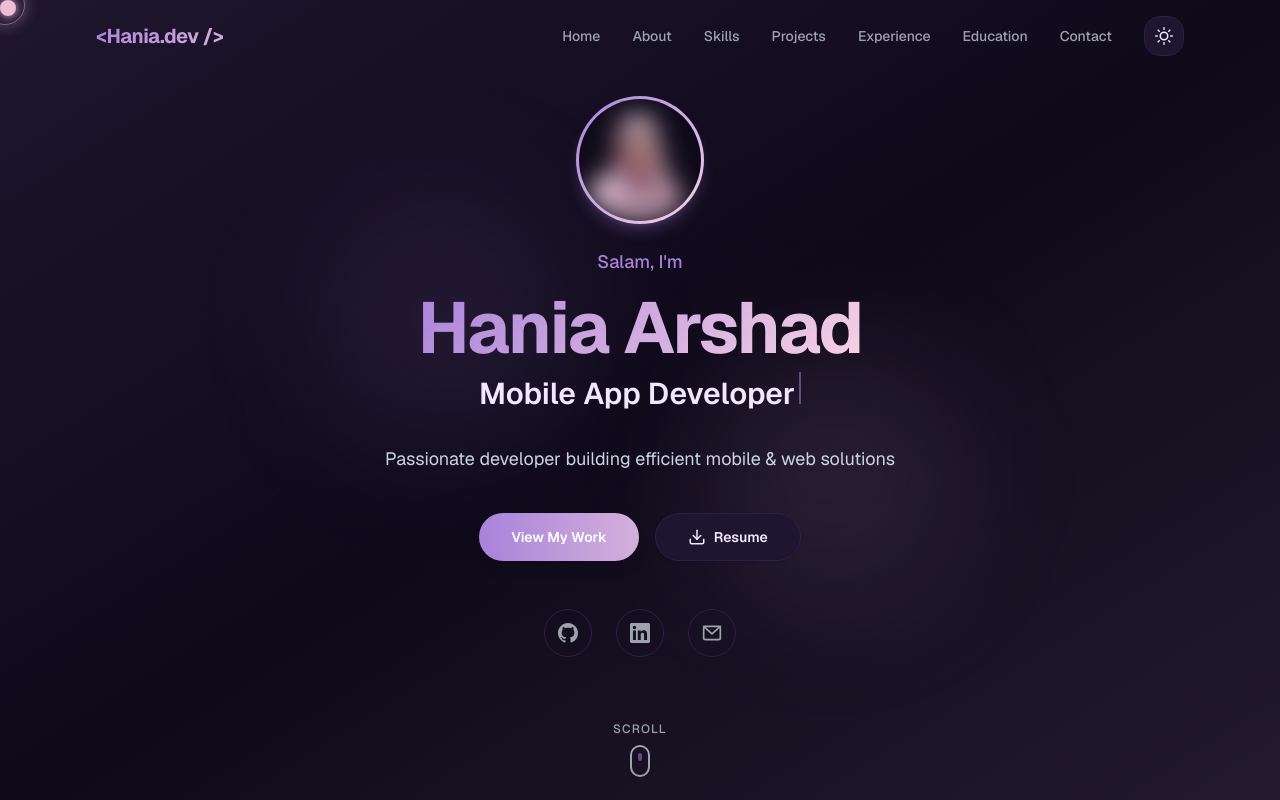
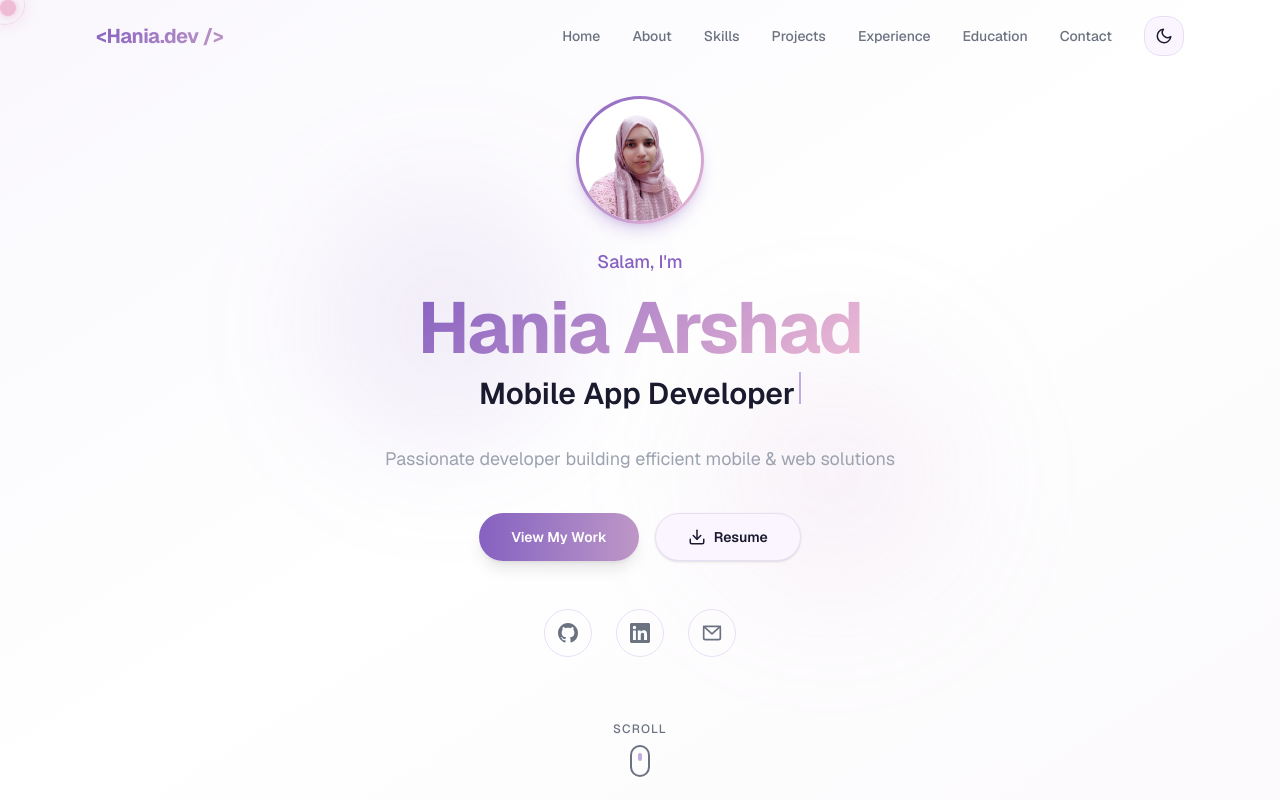
Before and after one commit to HANIAARSHAD890/portfolio_nextJS_website, a Next.js app: page / in a window 1280 px wide. Shown: the top 800 px of the page. Built offline with nearby package versions, Linux system fonts and the light colour scheme.

Commit message:
finalization pushed

```diff
--- a/app/components/Header.tsx
+++ b/app/components/Header.tsx
@@ -63,18 +63,29 @@ export function Header() {
         className={`fixed inset-0 z-40 flex flex-col items-center justify-center gap-8 bg-background transition-all duration-300 md:hidden ${
           isMobileMenuOpen ? "opacity-100 visible" : "opacity-0 invisible"
         }`}
+        onClick={() => setIsMobileMenuOpen(false)}
       >
+        <button
+          onClick={(e) => { e.stopPropagation(); setIsMobileMenuOpen(false); }}
+          className="absolute top-6 right-6 flex h-10 w-10 items-center justify-center rounded-lg border border-card-border text-foreground transition-colors hover:border-primary hover:text-primary"
+          aria-label="Close menu"
+        >
+          <CloseIcon size={20} />
+        </button>
+
+        <div onClick={(e) => e.stopPropagation()}>
           {navLinks.map((link) => (
             <a
               key={link.href}
               href={link.href}
               onClick={() => setIsMobileMenuOpen(false)}
-            className="text-2xl font-medium text-foreground transition-colors hover:text-primary"
+              className="block py-3 text-center text-2xl font-medium text-foreground transition-colors hover:text-primary"
             >
               {link.label}
             </a>
           ))}
         </div>
+      </div>
     </header>
   );
 }
--- a/app/components/Hero.tsx
+++ b/app/components/Hero.tsx
@@ -45,9 +45,6 @@ export function Hero() {
   const [showOverlay, setShowOverlay] = useState(false);
   const [isPeeking, setIsPeeking] = useState(false);
   const peekTimer = useRef<ReturnType<typeof setTimeout> | null>(null);
-  const [isTouchDevice] = useState(() =>
-    typeof window !== "undefined" && ("ontouchstart" in window || navigator.maxTouchPoints > 0)
-  );
 
   const handlePeek = useCallback(() => {
     setIsPeeking(true);
@@ -57,8 +54,8 @@ export function Hero() {
   }, []);
 
   const handleImageClick = useCallback(() => {
-    if (isTouchDevice) setShowOverlay(true);
-  }, [isTouchDevice]);
+    setShowOverlay(true);
+  }, []);
 
   return (
     <section
@@ -82,7 +79,7 @@ export function Hero() {
                     width={128}
                     height={128}
                     className={`h-full w-full rounded-full object-cover ${
-                      isPeeking || isTouchDevice ? "blur-0" : "blur-reveal"
+                      isPeeking ? "blur-0" : "blur-reveal"
                     }`}
                     onClick={handleImageClick}
                   />
--- a/app/context/ThemeContext.tsx
+++ b/app/context/ThemeContext.tsx
@@ -12,7 +12,14 @@ interface ThemeContextValue {
 const ThemeContext = createContext<ThemeContextValue | undefined>(undefined);
 
 export function ThemeProvider({ children }: { children: React.ReactNode }) {
-  const [theme, setTheme] = useState<Theme>("dark");
+  const [theme, setTheme] = useState<Theme>(() => {
+    if (typeof window !== "undefined") {
+      const stored = localStorage.getItem("theme");
+      if (stored === "light" || stored === "dark") return stored;
+      return window.matchMedia("(prefers-color-scheme:dark)").matches ? "dark" : "light";
+    }
+    return "dark";
+  });
 
   useEffect(() => {
     const root = document.documentElement;
--- a/app/globals.css
+++ b/app/globals.css
@@ -161,10 +161,13 @@
 }
 
 @utility blur-reveal {
-  filter: blur(12px);
+  filter: blur(0);
   transition: filter 0.5s ease;
-  &:hover {
-    filter: blur(0);
+  @media (hover: hover) and (pointer: fine) {
+    filter: blur(12px);
+    &:hover {
+      filter: blur(0);
+    }
   }
 }
 
```
Also changed, not shown: 1 other file (tests, documents, lock files or other folders). Lines whose indentation alone changed are shown as unchanged.
